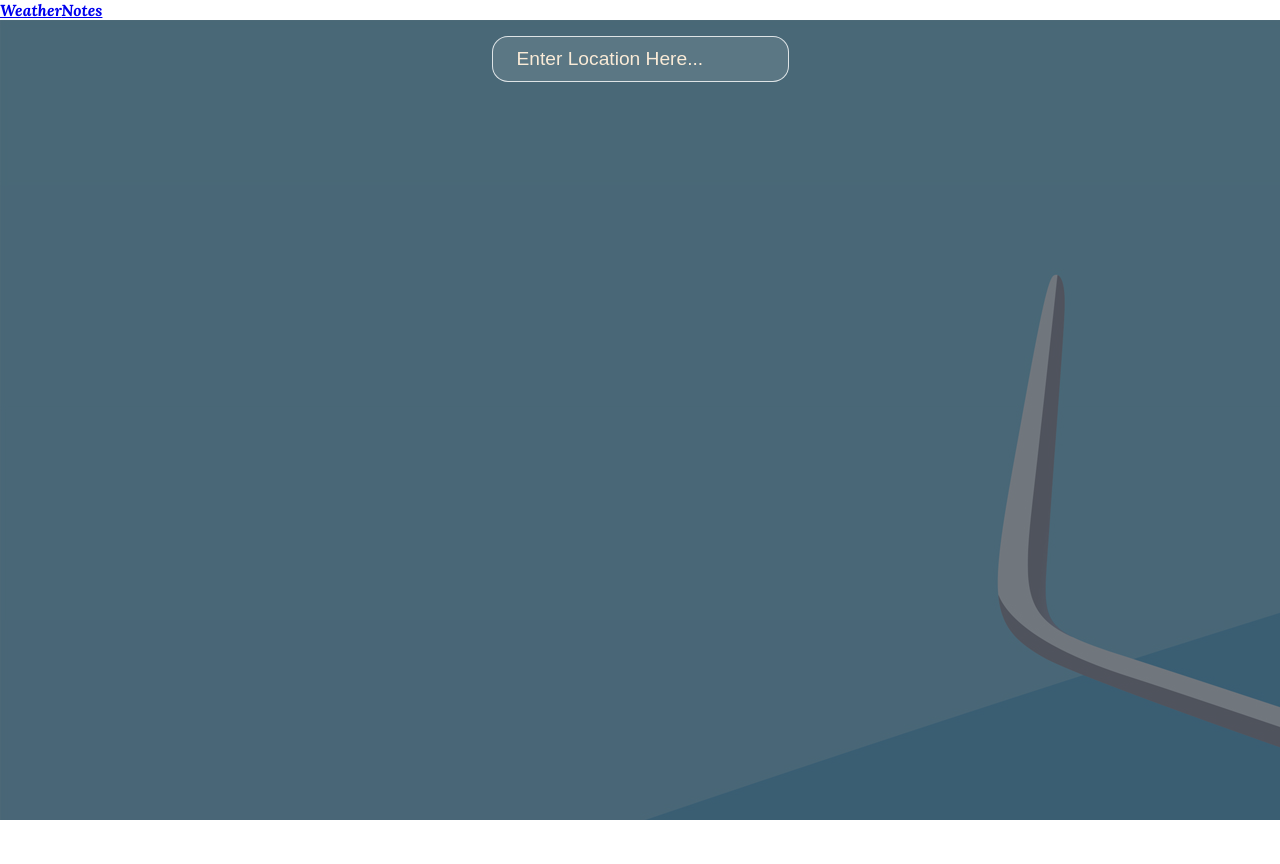
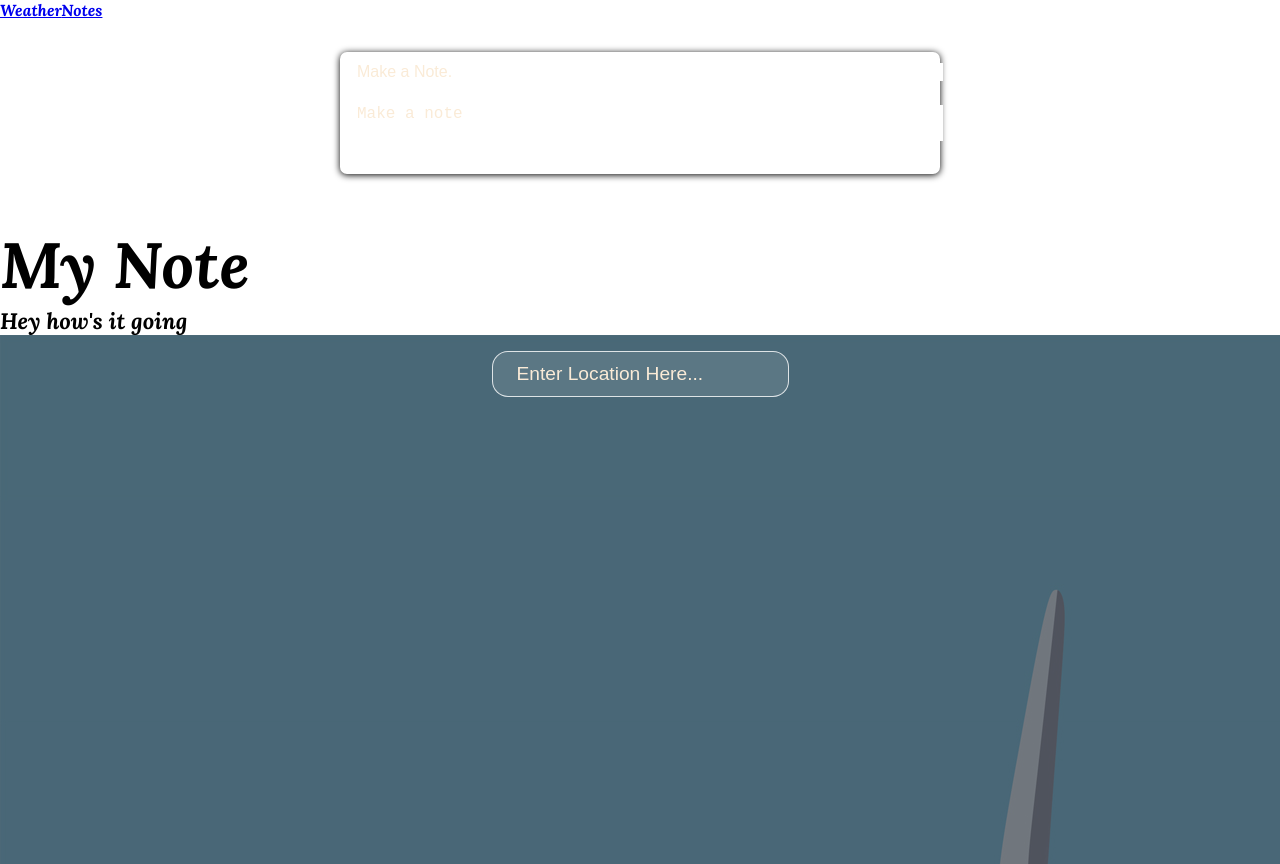
Before and after one commit to sdsartor/pilot-mate, a React (Create React App) app in the folder pilot-mate/: page /Notes in a window 1280 px wide. Shown: the top 864 px of the page. Before the commit the page ends 820 px from the top, so only its background shows below. Built offline with nearby package versions, Linux system fonts and the light colour scheme; a web font is replaced by a local one.

Commit message:
new ideas

```diff
--- a/pilot-mate/src/App.js
+++ b/pilot-mate/src/App.js
@@ -1,16 +1,16 @@
 import React from 'react';
 import './App.css';
 import Weather from './pages/weather'
-import Dashboard from './component/dashboard';
+import Header from './component/dashboard';
 import Notes from './pages/notes';
-import createArea from './pages/Area';
+import CreateArea from './pages/Area';
 
 
 function App() {
   return (
     <>
-    <Dashboard />
-    <createArea />
+    <Header />
+    <CreateArea />
     <Notes />
     <Weather />
     </>
--- a/pilot-mate/src/component/dashboard.js
+++ b/pilot-mate/src/component/dashboard.js
@@ -1,6 +1,6 @@
 import React, { Component, useState } from 'react';
 
-const Dashboard = () => {
+const Header = () => {
     return (
         <header className="bg-primary">
             <nav>
@@ -8,8 +8,8 @@ const Dashboard = () => {
           <div className="header-left">
             </div>
             <page-nave-list>
-            <a href='/Weather' id='Weather-page' style={{float: '24px'}}>Weather</a>
-            <a href="/Notes" id="Notes-page" style={{float: '24px'}}>Notes</a>
+            <a href='./Weather' id='Weather-page' style={{float: '24px'}}>Weather</a>
+            <a href="./CreateArea" id="Notes-page" style={{float: '24px'}}>Notes</a>
             </page-nave-list>
             </div>
             </nav>
@@ -19,4 +19,4 @@ const Dashboard = () => {
     }
 
 
-export default Dashboard;
+export default Header;
--- a/pilot-mate/src/pages/Area.js
+++ b/pilot-mate/src/pages/Area.js
@@ -1,6 +1,6 @@
 import React from "react";
 
-function createArea(props) {
+function CreateArea(props) {
     return (
         <div>
             <form>
@@ -13,4 +13,4 @@ function createArea(props) {
     )
 }
 
-export default createArea;
+export default CreateArea;
--- a/pilot-mate/src/pages/notes.js
+++ b/pilot-mate/src/pages/notes.js
@@ -1,7 +1,12 @@
 import React, { Component, useState } from 'react';
 
-function Notes() {
-
+function Notes(props) {
+return (
+    <div className='note'>
+        <h1>My Note</h1>
+        <p>Hey how's it going</p>
+    </div>
+)
 
 
 // const { google } = require('googleapis')
```
